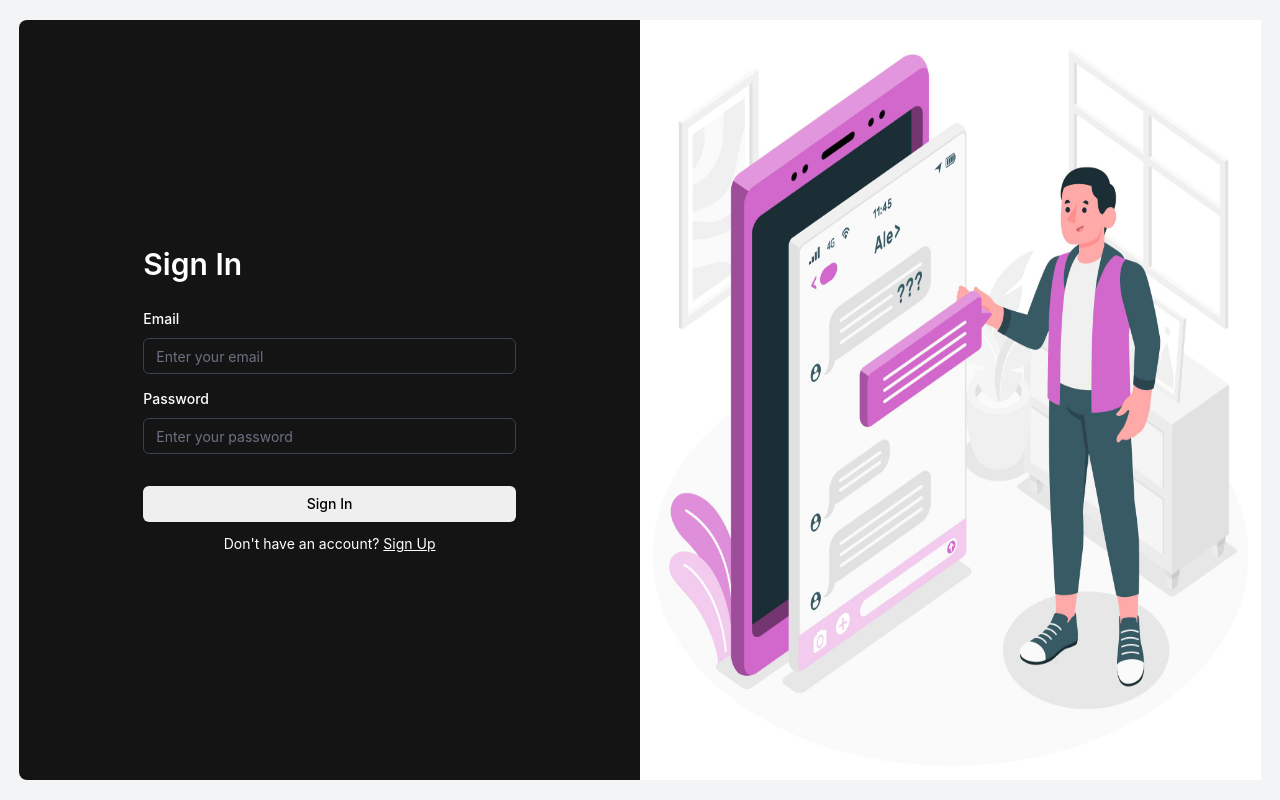
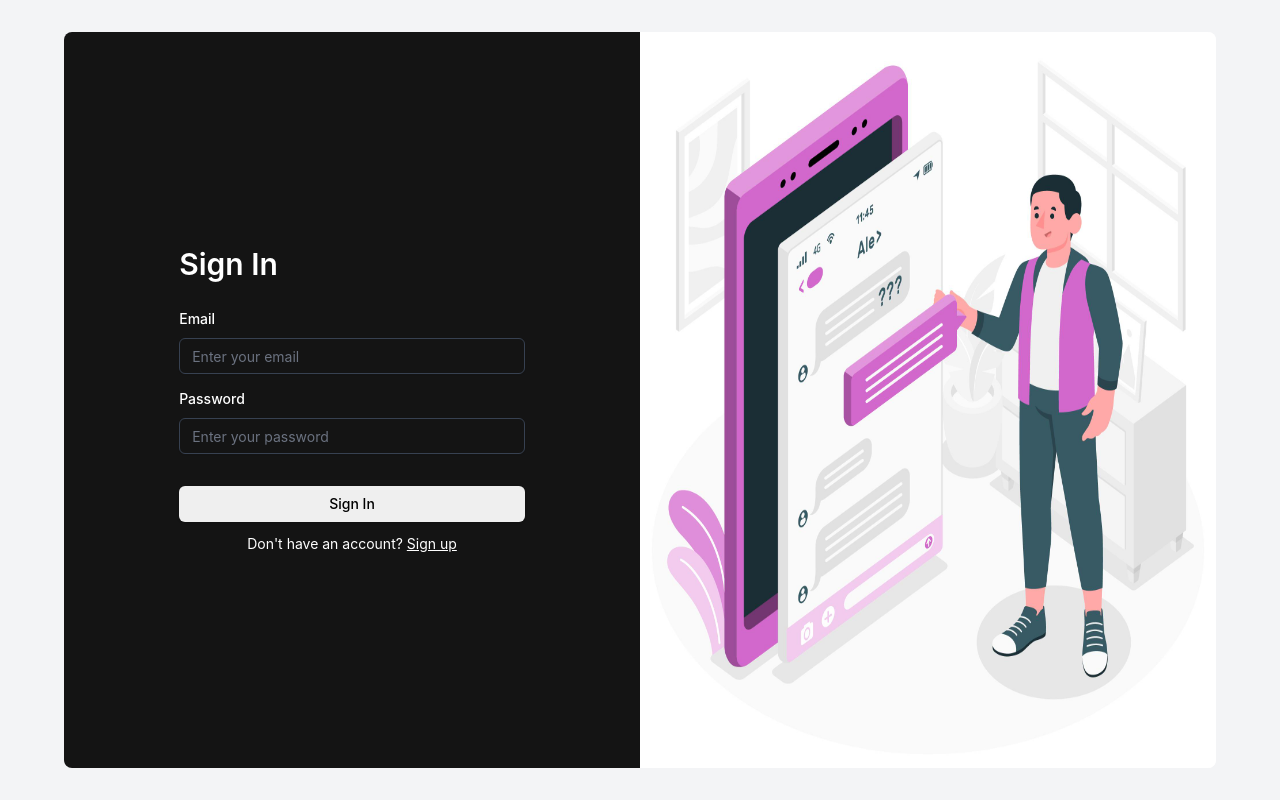
Before and after one commit to veeravelS/Chat-App, a React (Vite) app in the folder client/: page /auth in a window 1280 px wide. Built offline with nearby package versions, Linux system fonts and the light colour scheme.

Commit message:
fix: Adjust container dimensions and button hover effect in Auth and SignIn components

```diff
--- a/client/src/pages/auth/Auth.jsx
+++ b/client/src/pages/auth/Auth.jsx
@@ -8,7 +8,7 @@ const Auth = () => {
   const [activeTab,setActiveTab] = useState("login")
   return (
     <div className="w-full flex justify-center items-center h-full bg-gray-100">
-        <div className="container w-[97%] h-[95%] flex">
+        <div className="container w-[90%] h-[92%] flex">
             <div className="h-full w-1/2 rounded-l-lg bg-[#141414] text-white flex flex-col justify-center items-center">
               {
                 activeTab == "register" ? (
@@ -18,7 +18,7 @@ const Auth = () => {
                 )
               }
             </div>
-            <div className="right  w-1/2 bg-white">
+            <div className="right rounded-r-lg w-1/2 bg-white">
               <img src={loginImage} alt="" className="w-full h-full rounded-r-lg object-fit" />
             </div>
         </div>
--- a/client/src/pages/auth/SignIn.jsx
+++ b/client/src/pages/auth/SignIn.jsx
@@ -96,7 +96,7 @@ const SignIn = ({ activeTab, setActiveTab }) => {
               </FormItem>
             )}
           />
-          <Button className="w-full mt-5 bg-[#efefef] text-black">
+          <Button className="w-full mt-5 hover:bg-white bg-[#efefef] text-black">
             Sign In
           </Button>
           <p className="text-center text-sm">
@@ -105,7 +105,7 @@ const SignIn = ({ activeTab, setActiveTab }) => {
               onClick={handleRegisterOpen}
               className="underline cursor-pointer"
             >
-              Sign Up
+              Sign up
             </span>
           </p>
         </div>
```
